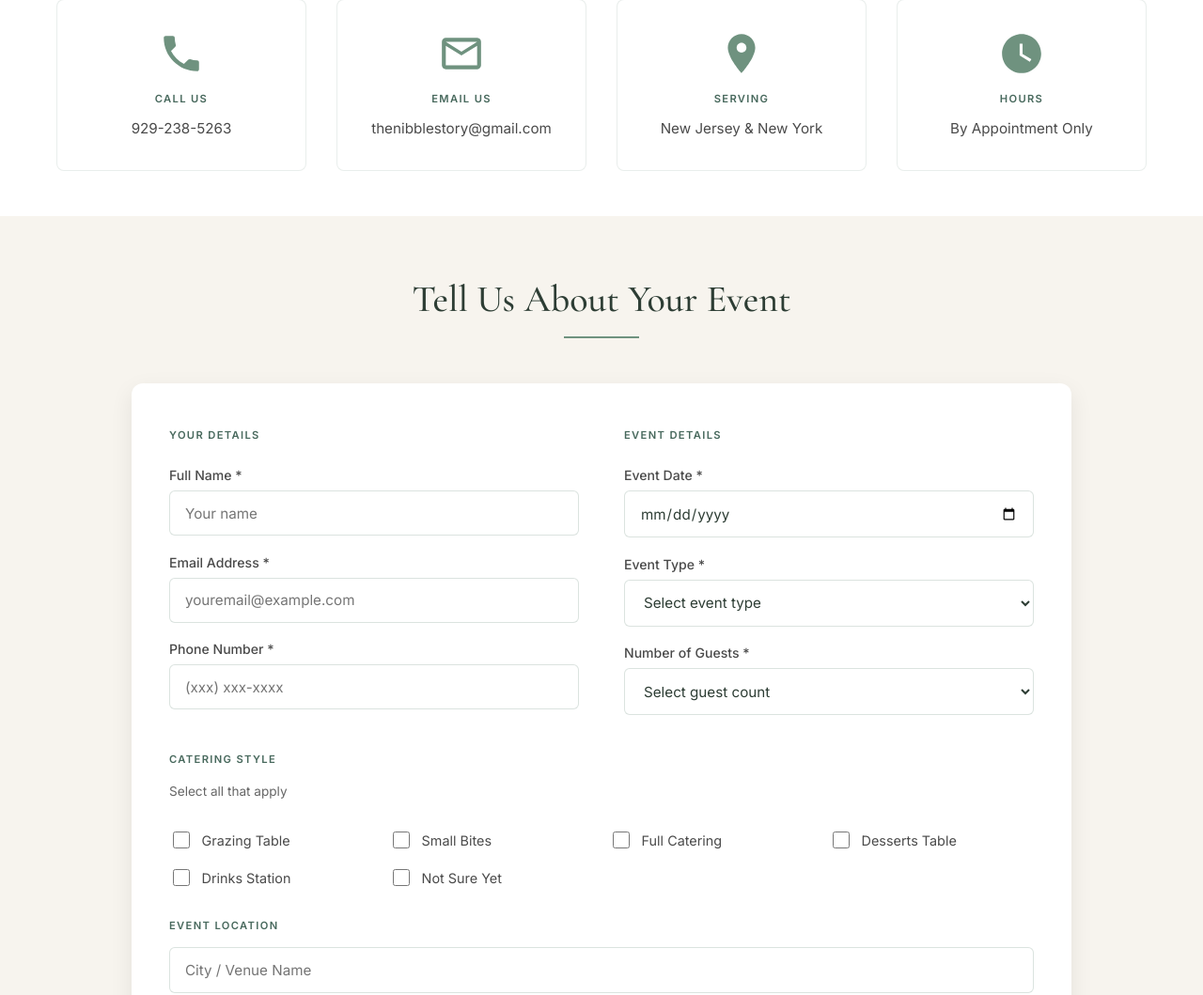
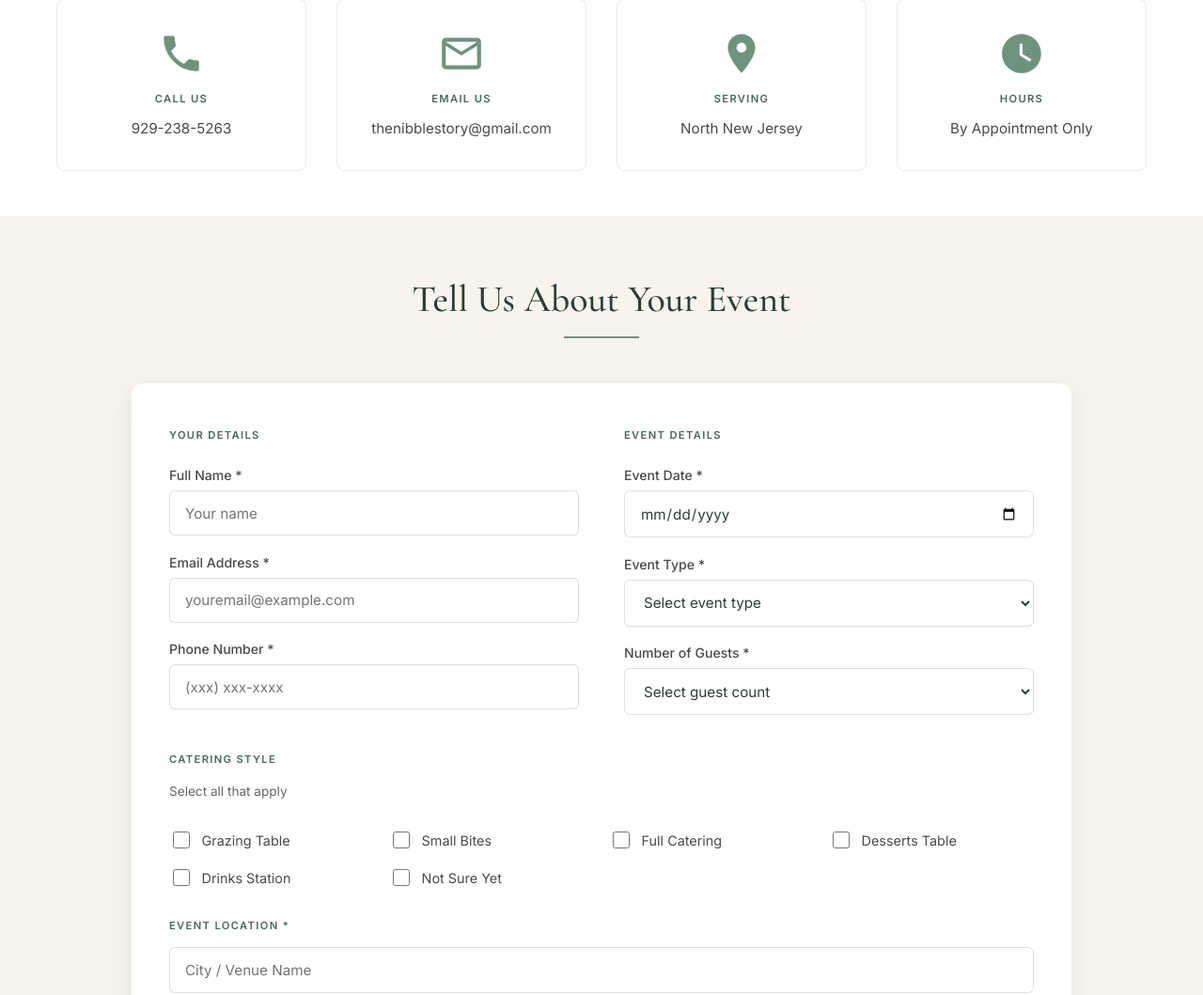
Before and after one commit to Aakratigoel/the-nibble-story, a Next.js app: page /contact in a window 1280 px wide. Shown: the part 736-1795 px from the top of the page at 94% size. Built offline with nearby package versions, Linux system fonts and the light colour scheme.

Commit message:
Updated inquiry form and location

```diff
--- a/app/contact/page.tsx
+++ b/app/contact/page.tsx
@@ -334,7 +334,7 @@ export default function ContactPage() {
                 </svg>
               </div>
               <h3>SERVING</h3>
-              <p>New Jersey &amp; New York</p>
+              <p>North New Jersey</p>
             </div>
             <div className="contact-info-card">
               <div className="info-icon">
@@ -437,7 +437,6 @@ export default function ContactPage() {
                     <option value="10-25">10-25 guests</option>
                     <option value="25-50">25-50 guests</option>
                     <option value="50-100">50-100 guests</option>
-                    <option value="100+">100+ guests</option>
                   </select>
                 </div>
               </div>
@@ -463,13 +462,14 @@ export default function ContactPage() {
 
             {/* Event Location */}
             <div className="form-group">
-              <h3 className="form-section-title">EVENT LOCATION</h3>
+              <h3 className="form-section-title">EVENT LOCATION *</h3>
               <input
                 type="text"
                 id="eventLocation"
                 placeholder="City / Venue Name"
                 value={formData.eventLocation}
                 onChange={(e) => setFormData({ ...formData, eventLocation: e.target.value })}
+                required
               />
             </div>
 
```
